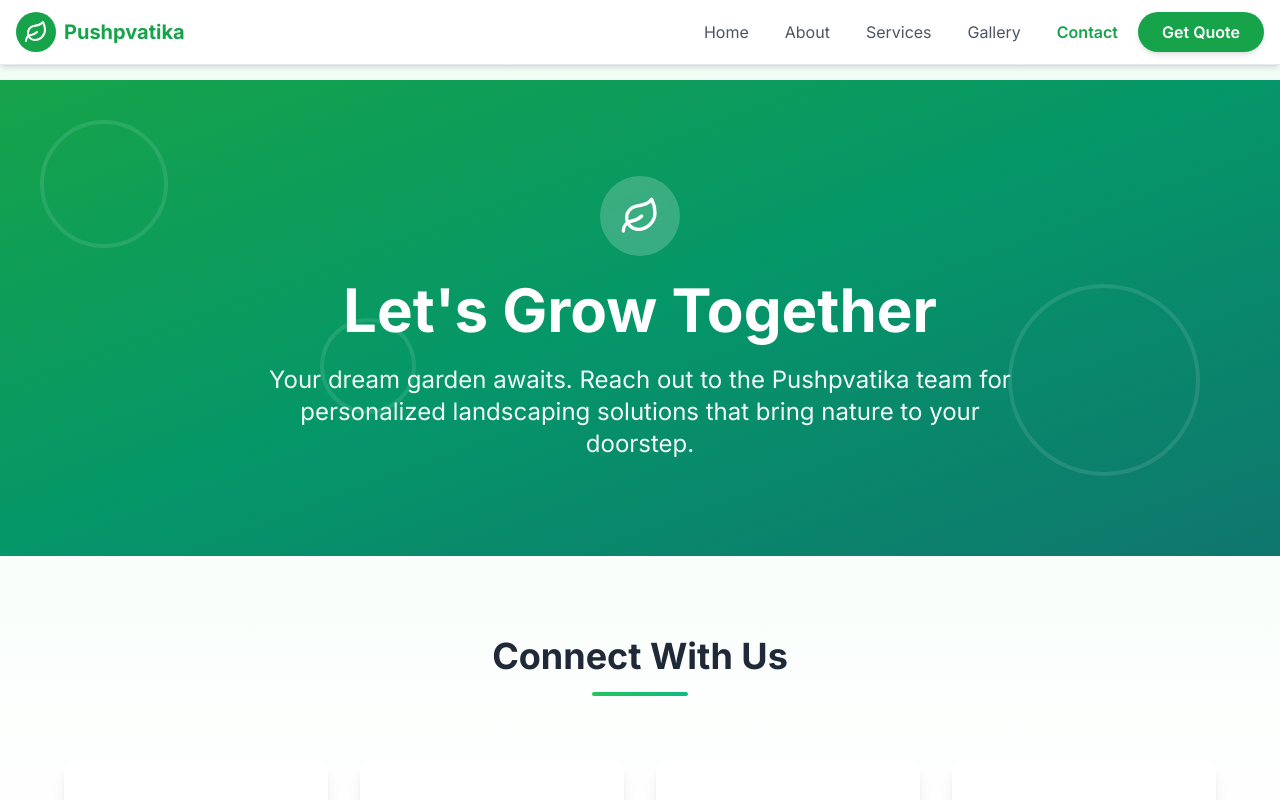
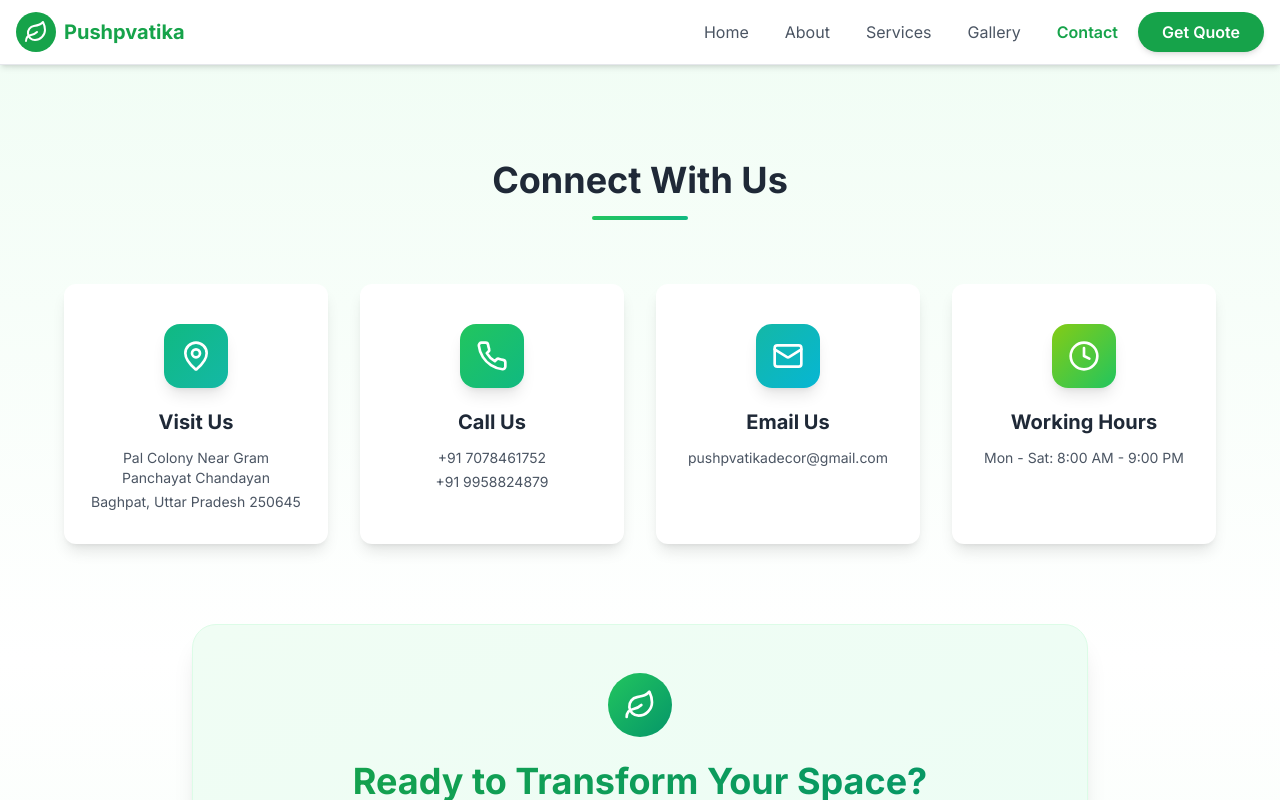
Before and after one commit to Ansh4359/pushpvatika-bloom-visions, a React (Vite) app: page /contact in a window 1280 px wide. Shown: the top 800 px of the page. Built offline with nearby package versions, Linux system fonts and the light colour scheme; the HTML template or start-up script is replaced by a standard one.

Commit message:
fix:Changes in the Contact

```diff
--- a/src/pages/Contact.tsx
+++ b/src/pages/Contact.tsx
@@ -38,26 +38,6 @@ const Contact = () => {
   return (
     <div className="pt-20 bg-gradient-to-b from-green-50 via-white to-green-50">
       {/* Hero Section with Botanical Theme */}
-      <section className="relative py-24 bg-gradient-to-br from-green-600 via-emerald-600 to-teal-700 overflow-hidden">
-        {/* Decorative Elements */}
-        <div className="absolute inset-0 opacity-10">
-          <div className="absolute top-10 left-10 w-32 h-32 border-4 border-white rounded-full"></div>
-          <div className="absolute bottom-20 right-20 w-48 h-48 border-4 border-white rounded-full"></div>
-          <div className="absolute top-1/2 left-1/4 w-24 h-24 border-4 border-white rounded-full"></div>
-        </div>
-
-        <div className="container mx-auto px-4 text-center relative z-10">
-          <div className="inline-flex items-center justify-center w-20 h-20 bg-white/20 backdrop-blur-sm rounded-full mb-6 animate-fade-in">
-            <Leaf className="w-10 h-10 text-white" />
-          </div>
-          <h1 className="text-5xl md:text-6xl font-bold text-white mb-6 animate-fade-in">
-            Let's Grow Together
-          </h1>
-          <p className="text-xl md:text-2xl text-white/95 max-w-3xl mx-auto leading-relaxed animate-slide-up">
-            Your dream garden awaits. Reach out to the Pushpvatika team for personalized landscaping solutions that bring nature to your doorstep.
-          </p>
-        </div>
-      </section>
 
       {/* Contact Info Section */}
       <section className="py-20 relative">
```
